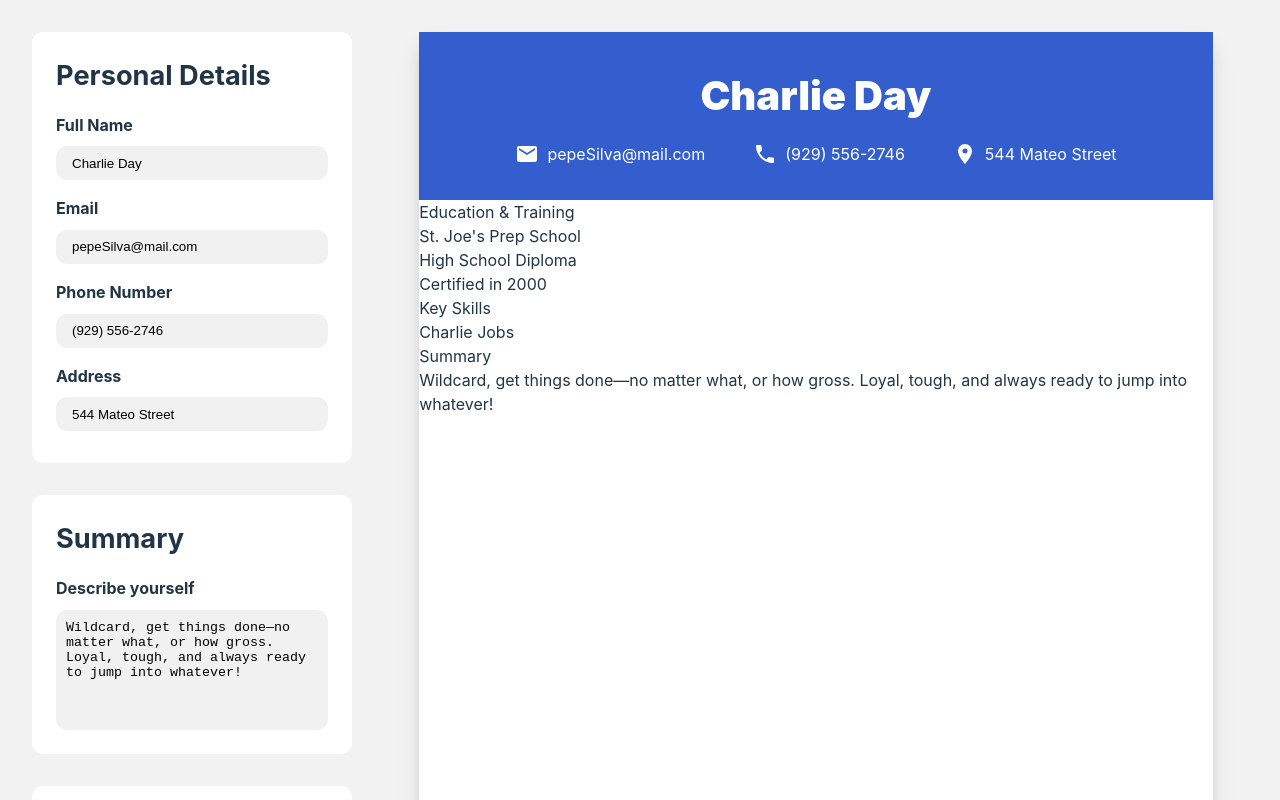
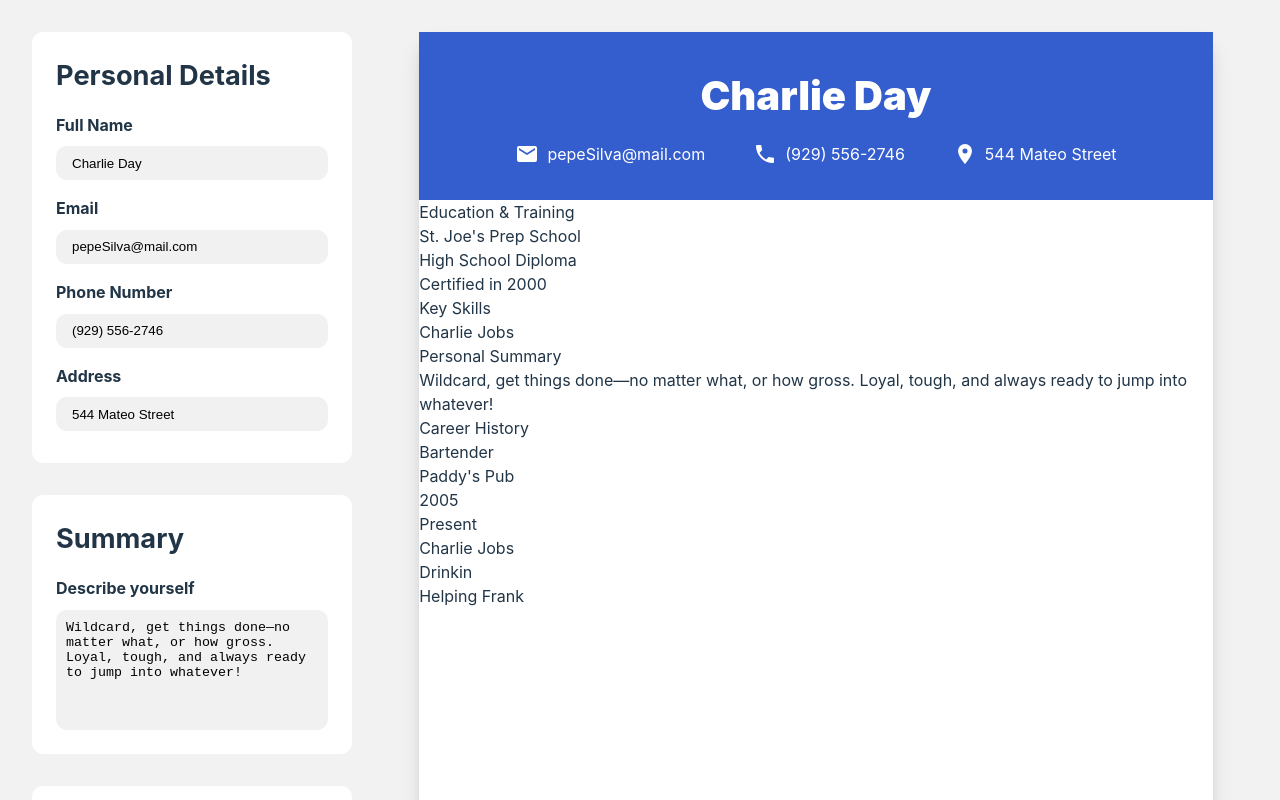
Before and after one commit to Frobii/resume-builder, a React (Vite) app: page / in a window 1280 px wide. Shown: the top 800 px of the page. Built offline with nearby package versions, Linux system fonts and the light colour scheme.

Commit message:
Create & implement a component for career history

```diff
--- /dev/null
+++ b/src/CareerHistory.jsx
@@ -0,0 +1,43 @@
+import './multi-form.css';
+import { useState } from 'react';
+import MultiForm from './MultiForm'
+
+export default function EducationForm({
+    formData,
+    setFormData,
+}) {
+    const [formOpen, setFormOpen] = useState(false);
+    const [currentIndex, setCurrentIndex] = useState(null);
+    const [preExistingHistory, setPreExistingHistory] = useState(null);
+
+    const fields = [
+        { label: "Title", name: "title" },
+        { label: "Company", name: "company" },
+        { label: "Start Year", name: "startYear" },
+        { label: "End Year", name: "endYear" },
+        { label: "Duty 1", name: "duty1" },
+        { label: "Duty 2", name: "duty2" },
+        { label: "Duty 3", name: "duty3" },
+    ]
+
+    const formDataKey = 'careerHistory';
+    const previewTitle = 'company';
+
+    return (
+        <>
+            <MultiForm
+                formData={formData}
+                setFormData={setFormData}
+                preExistingFormData={preExistingHistory}
+                setPreExistingFormData={setPreExistingHistory}
+                formDataKey={formDataKey}
+                fields={fields}
+                previewTitle={previewTitle}
+                formOpen={formOpen}
+                setFormOpen={setFormOpen}
+                currentIndex={currentIndex}
+                setCurrentIndex={setCurrentIndex}
+            />
+        </>
+    )
+}
--- a/src/Resume.jsx
+++ b/src/Resume.jsx
@@ -4,7 +4,7 @@ import { mdiEmail } from "@mdi/js";
 import { mdiPhone } from '@mdi/js';
 import { mdiMapMarker } from '@mdi/js';
 
-export default function Resume({ fullName, email, phoneNumber, address, education, skills, summary }) {
+export default function Resume({ fullName, email, phoneNumber, address, education, skills, summary, careerHistory }) {
     return (
         <div className="resume">
             <section className="personal-details">
@@ -71,14 +71,55 @@ export default function Resume({ fullName, email, phoneNumber, address, educatio
             {
                 summary &&
                 <section className="summary">
-                    <div className="summary-header">
-                        Summary
+                    <div className="summary-heading">
+                        Personal Summary
                     </div>
                     <div className="summary-content">
                         {summary}
                     </div>
                 </section>
             }
+            {
+                careerHistory.length > 0 &&
+                <section className="career-history">
+                    <div className="history-heading">
+                        Career History
+                    </div>
+                    {(careerHistory[0] && (careerHistory[0].visible || careerHistory[0].visible === undefined)) &&
+                        <div className="careerHistory-1">
+                            <div className="career-title">{careerHistory[0].title}</div>
+                            <div className="company">{careerHistory[0].company}</div>
+                            <div className="startYear">{careerHistory[0].startYear}</div>
+                            <div className="endYear">{careerHistory[0].endYear}</div>
+                            <div className="duty1">{careerHistory[0].duty1}</div>
+                            <div className="duty2">{careerHistory[0].duty2}</div>
+                            <div className="duty3">{careerHistory[0].duty3}</div>
+                        </div>
+                    }
+                    {(careerHistory[1] && (careerHistory[1].visible || careerHistory[1].visible === undefined)) &&
+                        <div className="careerHistory-2">
+                            <div className="career-title">{careerHistory[1].title}</div>
+                            <div className="company">{careerHistory[1].company}</div>
+                            <div className="startYear">{careerHistory[1].startYear}</div>
+                            <div className="endYear">{careerHistory[1].endYear}</div>
+                            <div className="duty1">{careerHistory[1].duty1}</div>
+                            <div className="duty2">{careerHistory[1].duty2}</div>
+                            <div className="duty3">{careerHistory[1].duty3}</div>
+                        </div>
+                    }
+                    {(careerHistory[2] && (careerHistory[2].visible || careerHistory[2].visible === undefined)) &&
+                        <div className="careerHistory-3">
+                            <div className="career-title">{careerHistory[2].title}</div>
+                            <div className="company">{careerHistory[2].company}</div>
+                            <div className="startYear">{careerHistory[2].startYear}</div>
+                            <div className="endYear">{careerHistory[2].endYear}</div>
+                            <div className="duty1">{careerHistory[2].duty1}</div>
+                            <div className="duty2">{careerHistory[2].duty2}</div>
+                            <div className="duty3">{careerHistory[2].duty3}</div>
+                        </div>
+                    }
+                </section>
+            }
         </div>
     )
 }
--- a/src/ResumeBuilder.jsx
+++ b/src/ResumeBuilder.jsx
@@ -4,6 +4,7 @@ import PersonalDetails from './PersonalDetails';
 import EducationDetails from './EducationDetails'
 import KeySkills from './KeySkills';
 import Summary from './Summary';
+import CareerHistory from './CareerHistory'
 import Resume from './Resume';
 import './resume-builder.css';
 
@@ -28,6 +29,17 @@ export default function ResumeBuilder() {
             }
         ],
         summary: "Wildcard, get things done—no matter what, or how gross. Loyal, tough, and always ready to jump into whatever!",
+        careerHistory: [
+            {
+                title: "Bartender",
+                company: "Paddy's Pub",
+                startYear: "2005",
+                endYear: "Present",
+                duty1: "Charlie Jobs",
+                duty2: "Drinkin",
+                duty3: "Helping Frank",
+            }
+        ]
     })
 
     return (
@@ -53,6 +65,12 @@ export default function ResumeBuilder() {
                         setFormData={setFormData}
                     />
                 </ToggleMenu>
+                <ToggleMenu title="Career History">
+                    <CareerHistory
+                        formData={formData}
+                        setFormData={setFormData}
+                    />
+                </ToggleMenu>
             </section>
             <section className="resume-container">
                 <Resume {...formData} />
--- a/src/ToggleMenu.jsx
+++ b/src/ToggleMenu.jsx
@@ -6,6 +6,7 @@ import { mdiChevronUp } from '@mdi/js';
 import { mdiSchool } from '@mdi/js';
 import { mdiBriefcase } from '@mdi/js';
 import { mdiKeyVariant } from '@mdi/js';
+import { mdiAccountTie } from '@mdi/js';
 
 export default function ToggleMenu({ children, title }) {
     const [toggled, setToggled] = useState(false);
@@ -21,6 +22,7 @@ export default function ToggleMenu({ children, title }) {
                     {title === "Education" && <Icon path={mdiSchool} size={1.5} />}
                     {title === "Experience" && <Icon path={mdiBriefcase} size={1.5} />}
                     {title === "Key Skills" && <Icon path={mdiKeyVariant} size={1.5} />}
+                    {title === "Career History" && <Icon path={mdiAccountTie} size={1.5} />}
                     <h1 className='title'>{title}</h1>
                     <button className='toggle-button' onClick={toggleMenu}>
                         {toggled ?
```
